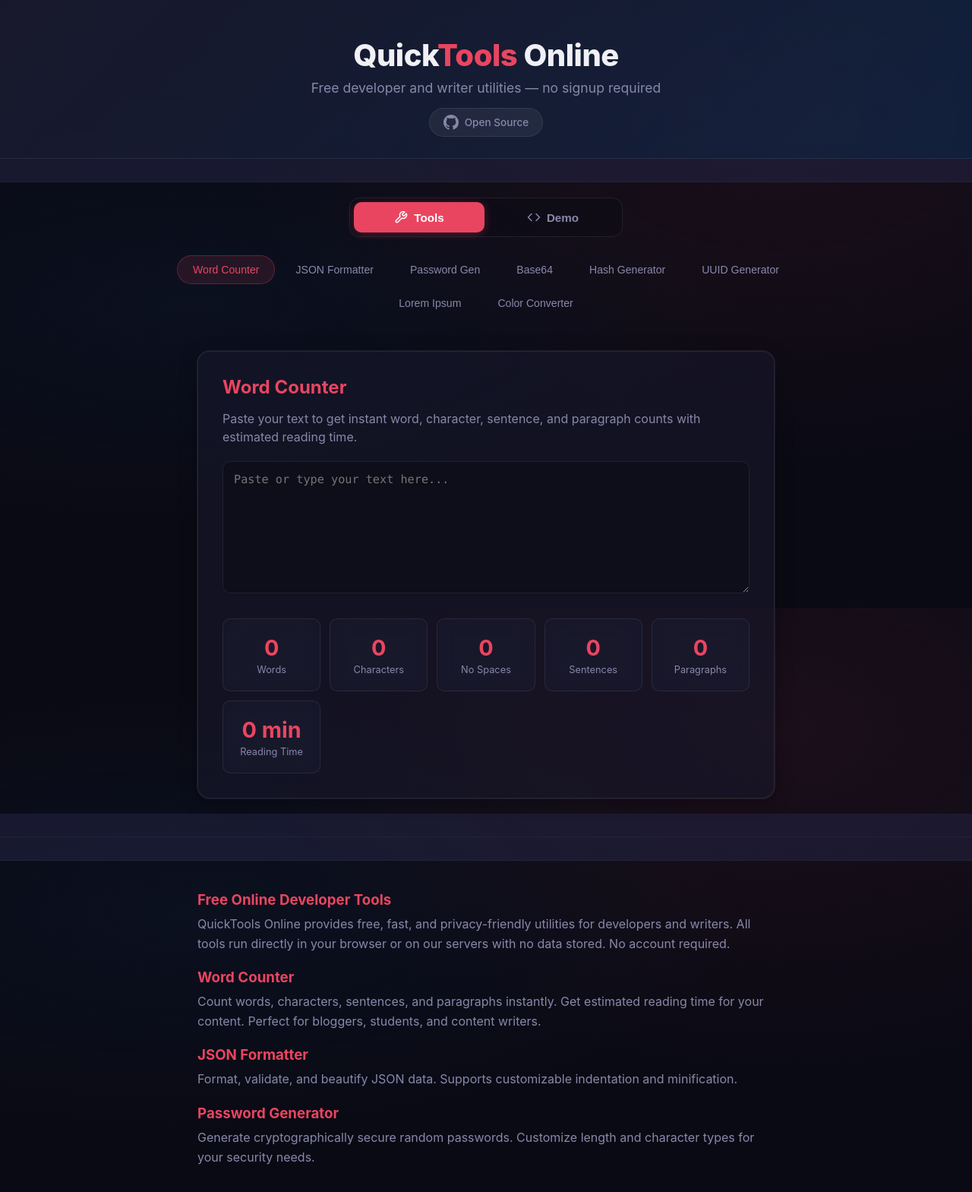
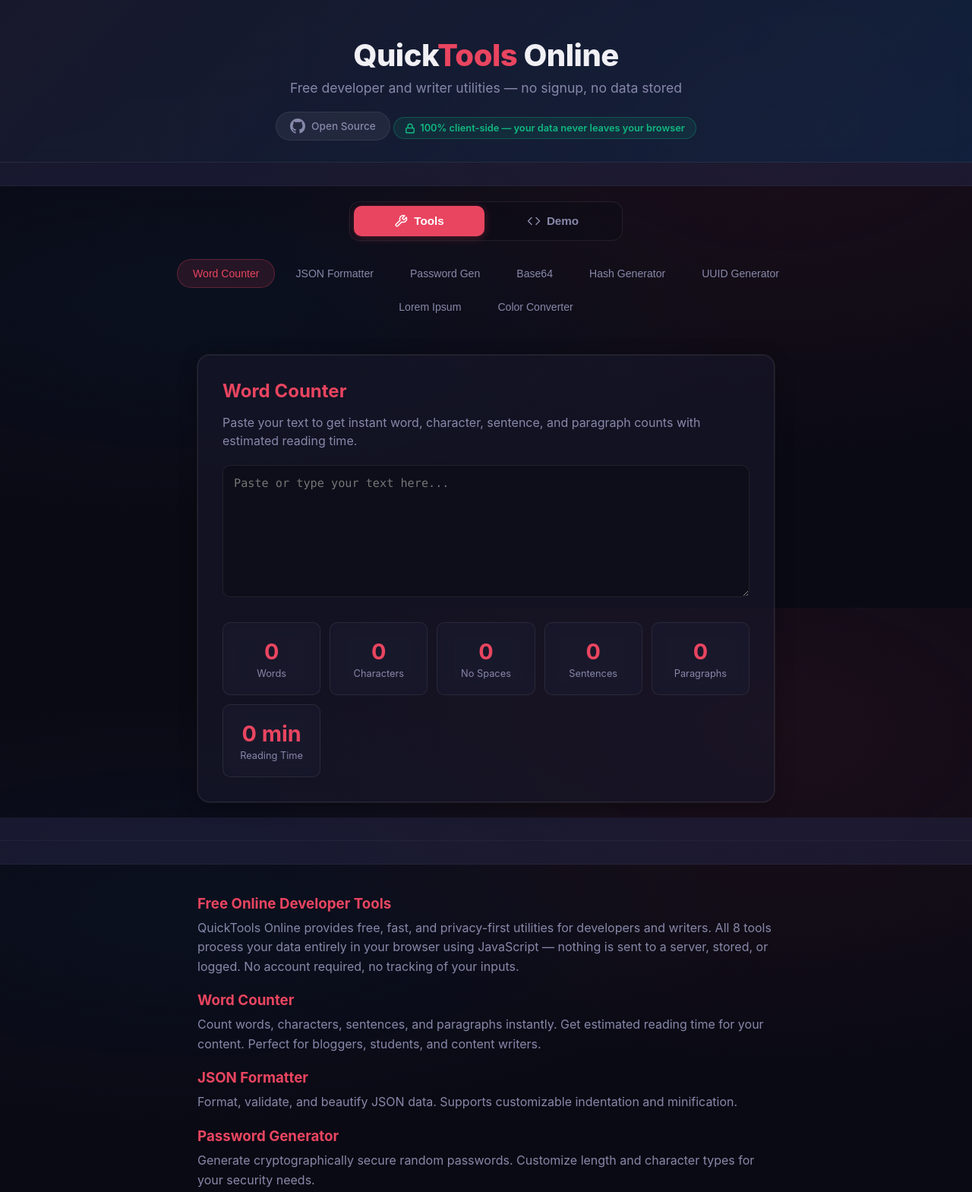
Before and after one commit to leopechnicki/quicktools-online, a website: page public/index.html in a window 1280 px wide. Shown: the top 1569 px of the page at 76% size. Drawn offline with Linux system fonts and the light colour scheme.

Commit message:
improve: add privacy-first badge, Open Graph tags, client-side messaging
Co-authored-by: Crew Leo Agile dev team <crew@leo-agents>

```diff
--- a/public/index.html
+++ b/public/index.html
@@ -4,9 +4,22 @@
   <meta charset="UTF-8">
   <meta name="viewport" content="width=device-width, initial-scale=1.0">
   <title>QuickTools Online - Free Developer & Writer Utilities</title>
-  <meta name="description" content="Free online tools: word counter, JSON formatter, password generator, Base64 encoder, hash generator, UUID generator, color converter, and more.">
-  <meta name="keywords" content="word counter, JSON formatter, password generator, Base64 encoder, hash generator, UUID generator, color converter, online tools, free tools, developer tools">
+  <meta name="description" content="Free online developer tools: word counter, JSON formatter, password generator, Base64 encoder, hash generator, UUID generator, and color converter. 100% client-side processing — your data never leaves your browser.">
+  <meta name="keywords" content="word counter, JSON formatter, password generator, Base64 encoder, hash generator, UUID generator, color converter, online tools, free tools, developer tools, client-side tools, privacy-friendly, no data stored">
   <link rel="canonical" href="https://quicktools.online">
+  <!-- Open Graph -->
+  <meta property="og:type" content="website">
+  <meta property="og:url" content="https://quicktools.online">
+  <meta property="og:title" content="QuickTools Online - Free Developer & Writer Utilities">
+  <meta property="og:description" content="Free online developer tools with 100% client-side processing. Word counter, JSON formatter, password generator, Base64, hash, UUID generator, and more. No signup, no data stored.">
+  <meta property="og:site_name" content="QuickTools Online">
+  <!-- Twitter Card -->
+  <meta name="twitter:card" content="summary">
+  <meta name="twitter:title" content="QuickTools Online - Free Developer Utilities">
+  <meta name="twitter:description" content="100% client-side developer tools. Word counter, JSON formatter, password generator, Base64, hash, UUID, and more. No signup required.">
+  <!-- Robots + Search -->
+  <meta name="robots" content="index, follow">
+  <meta name="author" content="Leo Pechnicki">
   <!-- Google AdSense -->
   <script async src="https://pagead2.googlesyndication.com/pagead/js/adsbygoogle.js?client=ca-pub-0487329598065195" crossorigin="anonymous"></script>
   <style>
@@ -309,11 +322,15 @@
   <header>
     <div class="header-content">
       <h1>Quick<span>Tools</span> Online</h1>
-      <p>Free developer and writer utilities &mdash; no signup required</p>
+      <p>Free developer and writer utilities &mdash; no signup, no data stored</p>
       <a href="https://github.com/leopechnicki/quicktools-online" target="_blank" rel="noopener noreferrer" class="github-badge" aria-label="View source on GitHub">
         <svg width="20" height="20" viewBox="0 0 16 16" fill="currentColor"><path d="M8 0C3.58 0 0 3.58 0 8c0 3.54 2.29 6.53 5.47 7.59.4.07.55-.17.55-.38 0-.19-.01-.82-.01-1.49-2.01.37-2.53-.49-2.69-.94-.09-.23-.48-.94-.82-1.13-.28-.15-.68-.52-.01-.53.63-.01 1.08.58 1.23.82.72 1.21 1.87.87 2.33.66.07-.52.28-.87.51-1.07-1.78-.2-3.64-.89-3.64-3.95 0-.87.31-1.59.82-2.15-.08-.2-.36-1.02.08-2.12 0 0 .67-.21 2.2.82.64-.18 1.32-.27 2-.27.68 0 1.36.09 2 .27 1.53-1.04 2.2-.82 2.2-.82.44 1.1.16 1.92.08 2.12.51.56.82 1.27.82 2.15 0 3.07-1.87 3.75-3.65 3.95.29.25.54.73.54 1.48 0 1.07-.01 1.93-.01 2.2 0 .21.15.46.55.38A8.013 8.013 0 0016 8c0-4.42-3.58-8-8-8z"/></svg>
         <span>Open Source</span>
       </a>
+      <div style="margin-top:12px;display:inline-flex;align-items:center;gap:6px;background:rgba(16,185,129,0.1);border:1px solid rgba(16,185,129,0.3);color:#10b981;padding:6px 14px;border-radius:100px;font-size:0.8rem;font-weight:600;">
+        <svg width="14" height="14" viewBox="0 0 24 24" fill="none" stroke="currentColor" stroke-width="2.5" stroke-linecap="round" stroke-linejoin="round"><rect x="3" y="11" width="18" height="11" rx="2" ry="2"></rect><path d="M7 11V7a5 5 0 0 1 10 0v4"></path></svg>
+        100% client-side &mdash; your data never leaves your browser
+      </div>
     </div>
   </header>
 
@@ -547,7 +564,7 @@
   <!-- ── SEO Content ────────────────────────────────── -->
   <div class="seo-section">
     <h3>Free Online Developer Tools</h3>
-    <p>QuickTools Online provides free, fast, and privacy-friendly utilities for developers and writers. All tools run directly in your browser or on our servers with no data stored. No account required.</p>
+    <p>QuickTools Online provides free, fast, and privacy-first utilities for developers and writers. All 8 tools process your data entirely in your browser using JavaScript — nothing is sent to a server, stored, or logged. No account required, no tracking of your inputs.</p>
     <h3>Word Counter</h3>
     <p>Count words, characters, sentences, and paragraphs instantly. Get estimated reading time for your content. Perfect for bloggers, students, and content writers.</p>
     <h3>JSON Formatter</h3>
```
Also changed, not shown: README.md.
